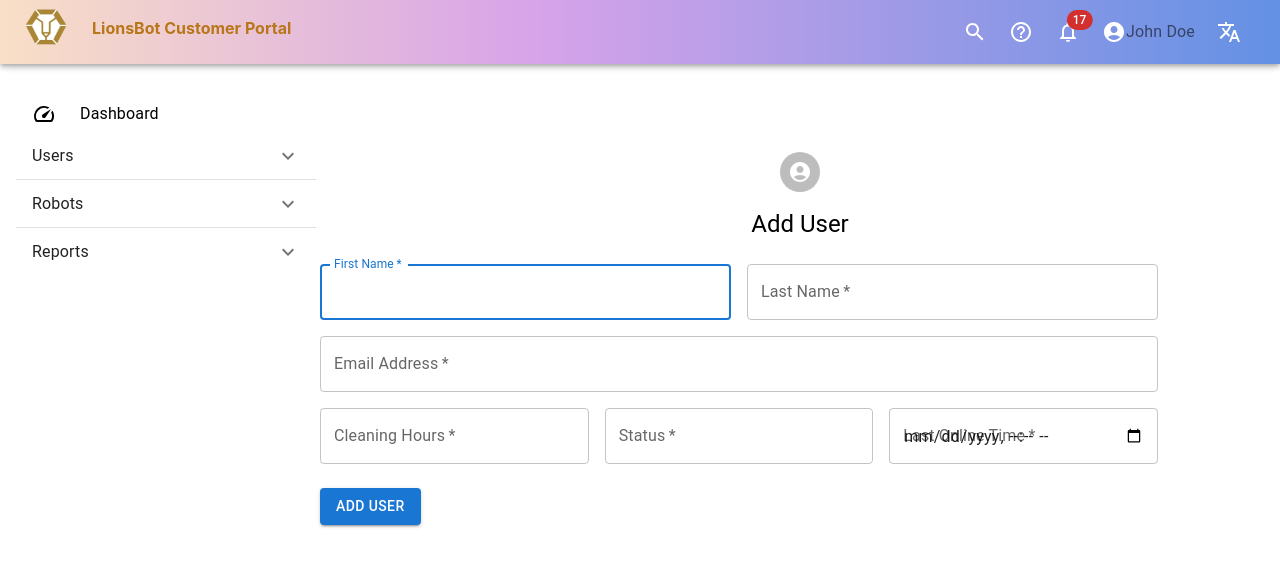
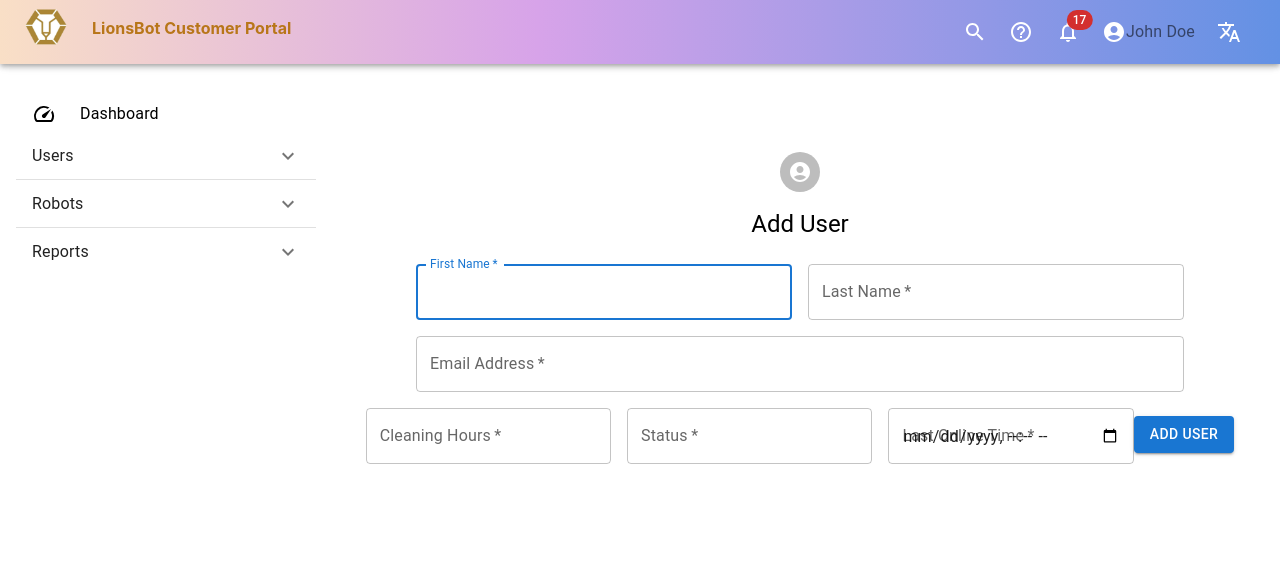
Before and after one commit to vivienphang/lb-customer-portal, a React (Create React App) app: page /dashboard/add-user in a window 1280 px wide. Shown: the top 566 px of the page. Built offline with nearby package versions, Linux system fonts and the light colour scheme.

Commit message:
fix (addUser) form layout

```diff
--- a/src/components/boardData.js
+++ b/src/components/boardData.js
@@ -2,8 +2,8 @@ import DataTable from "react-data-table-component";
 import { useState, useEffect } from "react";
 import { db } from "../config/firebase";
 import { getDocs, collection } from "firebase/firestore";
-// import Sidebar from "../components/sidebar";
 import { Box, Grid, Typography, Button } from "@mui/material";
+import { useNavigate } from "react-router-dom";
 
 const columns = [
   {
@@ -92,12 +92,11 @@ const data = [
 const BoardData = () => {
   // State to track all users
   const [usersList, setUsersList] = useState([]);
+  const navigate = useNavigate();
 
   // Make reference to users collection in firebase
   const usersCollectionRef = collection(db, "users");
 
-  // Query db on page load
-  useEffect(() => {
   const getUsersList = async () => {
     try {
       const data = await getDocs(usersCollectionRef);
@@ -106,8 +105,16 @@ const BoardData = () => {
       console.error(err);
     }
   };
+  // Query db on page load (Note: Do not put function in useEffect)
+  useEffect(() => {
     getUsersList();
   }, []);
+
+  // Button handler
+  const handleAddUserButton = () => {
+    navigate("/dashboard/add-user")
+
+  }
 
   return (
     <>
@@ -115,7 +122,7 @@ const BoardData = () => {
         <Typography marginBottom={1} sx={{ fontWeight: "bold", p: 1 }}>
           View Users
         </Typography>
-        <Button size="small" variant="contained">
+        <Button size="small" variant="contained" onClick={handleAddUserButton}>
           {" "}
           + Add Users
         </Button>
--- a/src/pages/addUser.js
+++ b/src/pages/addUser.js
@@ -21,8 +21,9 @@ import {
   return (
     <Box
       sx={{
-          marginTop: 5,
+        margin: 5,
         display: "flex",
+        justifyContent: "center",
         flexDirection: "column",
         alignItems: "center",
       }}
@@ -36,11 +37,11 @@ import {
       >
         <AccountCircle />
       </Avatar>
-        <Typography component="h1" variant="h5">
+      <Typography component="h1" variant="h5" textAlign="center">
         Add User
       </Typography>
       <Box component="form" noValidate onSubmit={handleSubmit} sx={{ mt: 3 }}>
-          <Grid container spacing={2}>
+        <Grid container spacing={2} justifyContent="center">
           <Grid item xs={5.25}>
             <TextField
               autoComplete="given-name"
@@ -105,15 +106,10 @@ import {
               type="datetime-local"
             />
           </Grid>
-          </Grid>
-          <Button
-            type="submit"
-            variant="contained"
-            sx={{ mt: 3, mb: 2 }}
-
-          >
+          <Button type="submit" variant="contained" sx={{ mt: 3, mb: 2 }}>
             Add User
           </Button>
+        </Grid>
       </Box>
     </Box>
   );
--- a/src/pages/resetPassword.js
+++ b/src/pages/resetPassword.js
@@ -6,7 +6,6 @@ import {
   Box,
   Typography,
 } from "@mui/material";
-import AccountCircle from "@mui/icons-material/AccountCircle";
 
 const RestPassword = () => {
   const handleSubmit = (event) => {
@@ -28,14 +27,10 @@ const RestPassword = () => {
       }}
     >
       <Avatar
-        size="lg"
-        sx={{
-          mt: 4,
-          mb: 2,
-        }}
-      >
-        <AccountCircle />
-      </Avatar>
+        alt="Remy Sharp"
+        src="/static/images/avatar/1.jpg"
+        sx={{ width: 150, height: 150 }}
+      />
       <Typography component="h1" variant="h5">
         Reset Password
       </Typography>
@@ -106,12 +101,7 @@ const RestPassword = () => {
             />
           </Grid>
         </Grid>
-        <Button
-          type="submit"
-          variant="contained"
-          sx={{ mt: 3, mb: 2 }}
-
-        >
+        <Button type="submit" variant="contained" sx={{ mt: 3, mb: 2 }}>
           Add User
         </Button>
       </Box>
```
Lines whose indentation alone changed are shown as unchanged.
